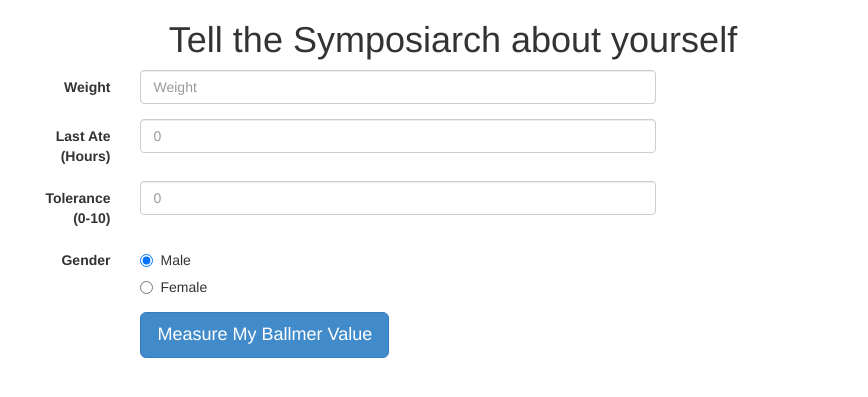
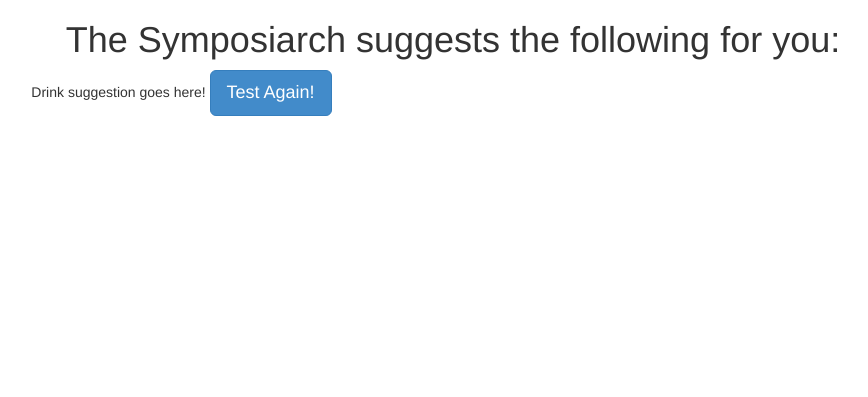
Before and after one commit to spnce/symposiarch, a Django app: template drinkers/templates/recommendation.html in a window 1280 px wide. Shown: the top 397 px of the page, without its empty margins (187-1055 px from the left). Run offline with Django 3.2, Linux system fonts and the light colour scheme; the template is opened without the code that fills it, so the values that code supplies are empty; parts of the project's set-up code (start-up, migrations or seed data) failed here and were passed over.

Commit message:
continuing to try to wire things together

```diff
--- a/drinkers/models.py
+++ b/drinkers/models.py
@@ -1,4 +1,5 @@
 from django.db import models
+
 
 class Drinker(models.Model):
     weight = models.IntegerField()
--- a/drinkers/templates/recommendation.html
+++ b/drinkers/templates/recommendation.html
@@ -15,67 +15,12 @@
     <![endif]-->
   </head>
   <body>
-<div class="modal fade" id="myModal" tabindex="-1" role="dialog" aria-labelledby="myModalLabel" aria-hidden="true">
-  <div class="modal-dialog">
-    <div class="modal-content">
-      <div class="modal-header">
-        <h4 class="modal-title" id="myModalLabel">Breath Now</h4>
-      </div>
-      <div class="modal-body">
-        [SPOD]
-      </div>
-      <div class="modal-footer">
-        <button type="button" class="btn btn-primary">Done</button>
-      </div>
-    </div><!-- /.modal-content -->
-  </div><!-- /.modal-dialog -->
-</div><!-- /.modal -->
-  <center><h1>Tell the Symposiarch about yourself</h1></center>
+  <center><h1>The Symposiarch suggests the following for you:</h1></center>
 <div class="row">
   <div class="col-md-2"></div>
   <div class="col-md-6">
-    <form class="form-horizontal" role="form">
-      <div class="form-group">
-        <label class="col-sm-2 control-label">Weight</label>
-        <div class="col-sm-10">
-          <input type="email" class="form-control" id="weight" placeholder="Weight">
-        </div>
-      </div>
-      <div class="form-group">
-        <label for="inputPassword3" class="col-sm-2 control-label">Last Ate (Hours)</label>
-        <div class="col-sm-10">
-          <input type="number" class="form-control" id="hours_since_meal" placeholder="0">
-        </div>
-      </div>
-      <div class="form-group">
-        <label for="inputPassword3" class="col-sm-2 control-label">Tolerance (0-10)</label>
-        <div class="col-sm-10">
-          <input type="number" class="form-control" id="tolerance" placeholder="0">
-        </div>
-      </div>
-      <div class="form-group">
-        <label for="inputPassword3" class="col-sm-2 control-label">Gender</label>
-        <div class="col-sm-10">
-    <div class="radio">
-        <label>
-          <input type="radio" name="optionsRadios" id="male" value=1 checked>
-          Male
-        </label>
-      </div>
-    <div class="radio">
-      <label>
-        <input type="radio" name="optionsRadios" id="male" value=0>
-        Female
-      </label>
-    </div>
-    </div>
-    </div>
-      <div class="form-group">
-        <div class="col-sm-offset-2 col-sm-10">
-          <button class="btn btn-primary btn-lg" data-toggle="modal" data-target="#myModal">Measure My Ballmer Value</button>
-        </div>
-      </div>
-    </form>
+      Drink suggestion goes here!
+      <button class="btn btn-primary btn-lg" onclick="location.href='main'">Test Again!</button>
     <!-- jQuery (necessary for Bootstrap's JavaScript plugins) -->
     <script src="https://code.jquery.com/jquery.js"></script>
     <!-- Include all compiled plugins (below), or include individual files as needed -->
```
Also changed, not shown: drinkers/forms.py (+19 -2 lines), drinkers/templates/main.html (+33 -16 lines), drinkers/views.py (+7 -6 lines), lib/arduino_reader.py (+23 -13 lines).
